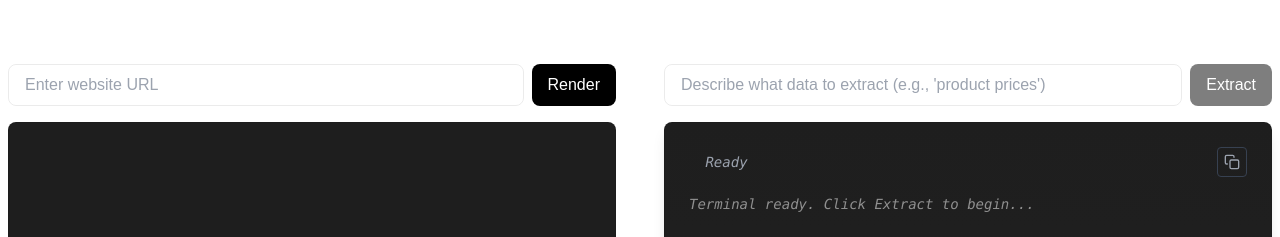
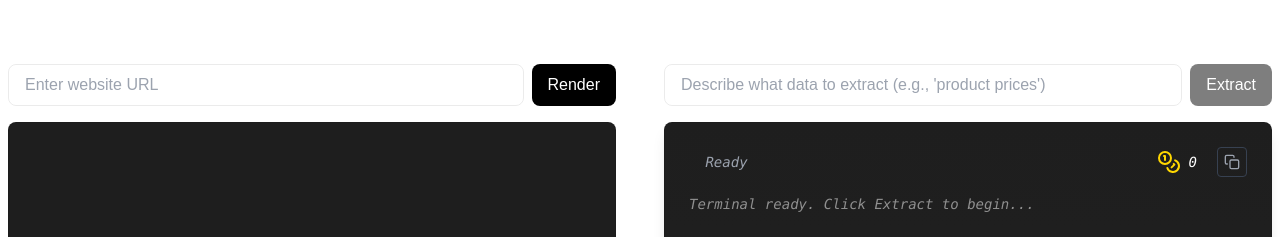
Before and after one commit to ChinchillaEnterprises/news_aggregator, a Next.js app in the folder frontend/: page / in a window 1280 px wide. Shown: the top 237 px of the page. Built offline with nearby package versions, Linux system fonts and the light colour scheme.

Commit message:
token endpoint, api, ui, etc.

```diff
--- a/frontend/app/api/browser/extract/route.ts
+++ b/frontend/app/api/browser/extract/route.ts
@@ -25,8 +25,11 @@ export async function POST(req: Request) {
     }
 
     const data = await response.json();
-    // Pass through just the final result
-    return NextResponse.json({ result: data.result || null });
+    // Pass through the result and token count
+    return NextResponse.json({
+      result: data.result || null,
+      tokenCount: data.token_count || null
+    });
   } catch (error) {
     console.error('Data extraction error:', error);
     return NextResponse.json(
--- a/frontend/app/components/Terminal.tsx
+++ b/frontend/app/components/Terminal.tsx
@@ -1,8 +1,8 @@
 'use client';
 
 import { useState } from 'react';
+import { Coins } from 'lucide-react';
 
-// Icons
 const CopyIcon = () => (
   <svg width="16" height="16" viewBox="0 0 24 24" fill="none" stroke="currentColor" strokeWidth="2" strokeLinecap="round" strokeLinejoin="round">
     <rect x="9" y="9" width="13" height="13" rx="2" ry="2"></rect>
@@ -22,9 +22,10 @@ interface TerminalProps {
   phase?: string;
   progress?: number;
   isLoading?: boolean;
+  tokenCount?: number;
 }
 
-export default function Terminal({ content, status = 'ready', phase, progress, isLoading }: TerminalProps) {
+export default function Terminal({ content, status = 'ready', phase, progress, isLoading, tokenCount }: TerminalProps) {
   const [copied, setCopied] = useState(false);
   const statusMessages = {
     ready: 'Terminal ready. Click Extract to begin...',
@@ -75,8 +76,13 @@ export default function Terminal({ content, status = 'ready', phase, progress, i
               <span className="animate-[blink_1s_ease-in-out_infinite]">●</span>
               {getStatusText()}
             </div>
-            <button
-              onClick={() => {
+            <div className="flex items-center gap-5">
+              <div className="flex items-center gap-2 text-sm">
+                <Coins className="w-6 h-6" style={{ color: '#FFD700' }} />
+                <span style={{ color: '#FFFFFF' }}>{tokenCount?.toLocaleString() || '0'}</span>
+              </div>
+              <button
+                onClick={() => {
                 navigator.clipboard.writeText(formattedContent);
                 setCopied(true);
                 setTimeout(() => setCopied(false), 1000);
@@ -89,7 +95,8 @@ export default function Terminal({ content, status = 'ready', phase, progress, i
               aria-label="Copy to clipboard"
             >
               {copied ? <CheckIcon /> : <CopyIcon />}
-            </button>
+              </button>
+            </div>
           </div>
 
           {status === 'running' && progress !== undefined && (
--- a/frontend/app/components/hero.tsx
+++ b/frontend/app/components/hero.tsx
@@ -13,6 +13,7 @@ export function Hero({ className }: HeroProps) {
   const [isExtracting, setIsExtracting] = useState(false);
   const [extractionPhase, setExtractionPhase] = useState('');
   const [extractedData, setExtractedData] = useState<any>(null);
+  const [tokenCount, setTokenCount] = useState<number | undefined>(undefined);
   const [error, setError] = useState<string | null>(null);
   const [url, setUrl] = useState('');
   const [description, setDescription] = useState('');
@@ -95,6 +96,7 @@ export function Hero({ className }: HeroProps) {
       }
 
       setExtractedData(data.result);
+      setTokenCount(data.tokenCount);
     } catch (err) {
       console.error('Error extracting data:', err);
       setError(err instanceof Error ? err.message : 'An error occurred');
@@ -199,6 +201,7 @@ export function Hero({ className }: HeroProps) {
               phase={extractionPhase.toLowerCase()}
               content={extractedData || error}
               isLoading={isExtracting}
+              tokenCount={tokenCount}
             />
           </div>
         </div>
--- a/frontend/package.json
+++ b/frontend/package.json
@@ -12,7 +12,7 @@
     "@shadcn/ui": "^0.0.4",
     "class-variance-authority": "^0.7.1",
     "clsx": "^2.1.1",
-    "lucide-react": "^0.471.0",
+    "lucide-react": "^0.471.1",
     "next": "15.1.4",
     "react": "^19.0.0",
     "react-dom": "^19.0.0",
```
Also changed, not shown: 2 other files (tests, documents, lock files or other folders).
